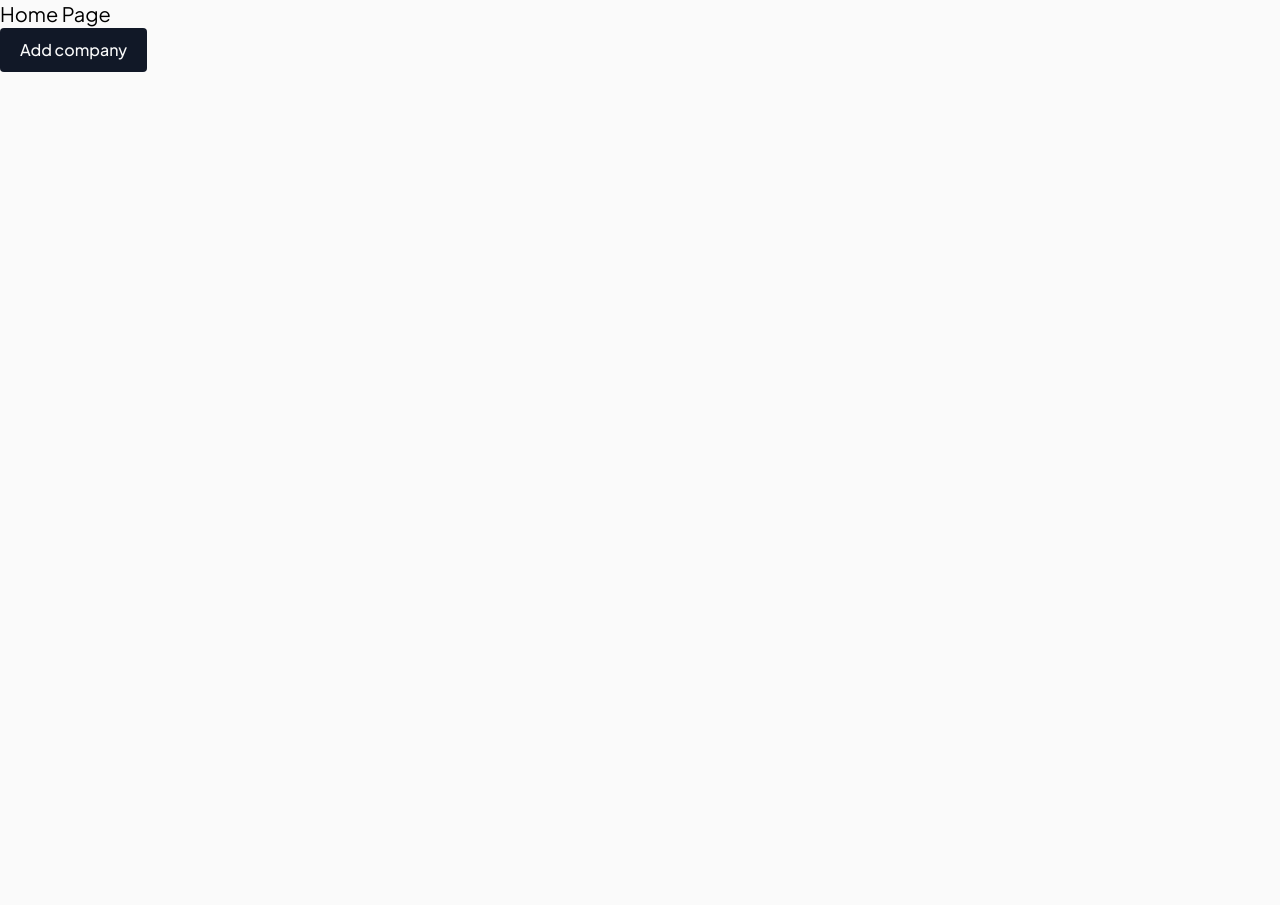
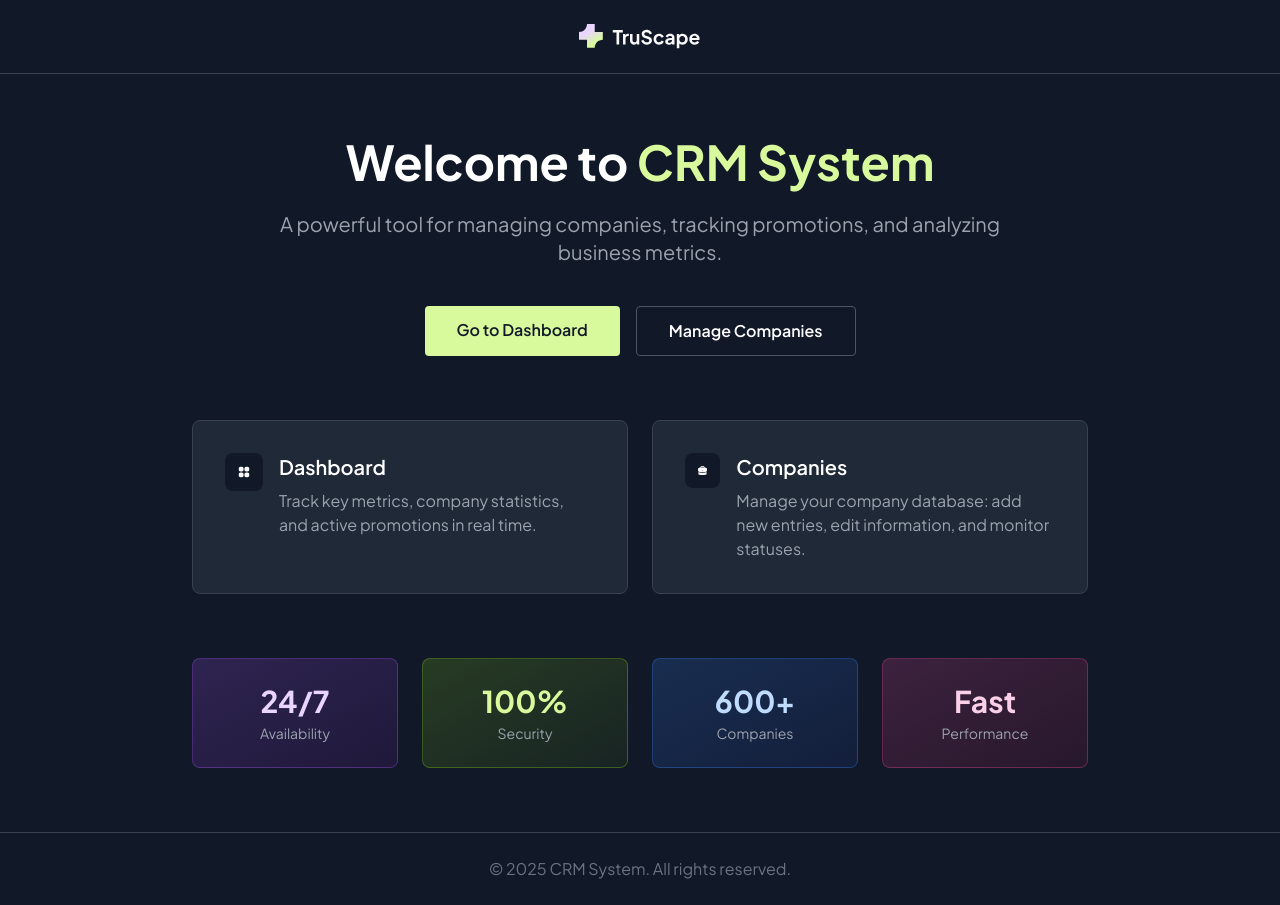
Before and after one commit to xboikom1/crm, a Next.js app: page / in a window 1280 px wide. Before the commit the page ends 800 px from the top, so only its background shows below. Built offline with nearby package versions, Linux system fonts and the light colour scheme.

Commit message:
change Home page

```diff
--- /dev/null
+++ b/src/app/components/features-grid.tsx
@@ -0,0 +1,51 @@
+import Image from 'next/image';
+import Link from 'next/link';
+
+const features = [
+  {
+    title: 'Dashboard',
+    description:
+      'Track key metrics, company statistics, and active promotions in real time.',
+    href: '/dashboard',
+    icon: '/icons/squares.svg',
+  },
+  {
+    title: 'Companies',
+    description:
+      'Manage your company database: add new entries, edit information, and monitor statuses.',
+    href: '/companies',
+    icon: '/icons/briefcase.svg',
+  },
+];
+
+export default function FeaturesGrid() {
+  return (
+    <div className="grid grid-cols-1 md:grid-cols-2 gap-6 max-w-4xl w-full">
+      {features.map((feature) => (
+        <Link
+          key={feature.href}
+          href={feature.href}
+          className="group p-8 bg-gray-800 rounded-lg hover:bg-gray-700 transition-colors border border-gray-700 hover:border-lime-200"
+        >
+          <div className="flex items-start gap-4">
+            <div className="p-3 bg-gray-900 rounded-lg group-hover:bg-lime-200 transition-colors">
+              <Image
+                src={feature.icon}
+                alt={feature.title}
+                width={24}
+                height={24}
+                className="transition-all group-hover:brightness-0"
+              />
+            </div>
+            <div>
+              <h2 className="text-xl font-semibold text-white mb-2 group-hover:text-lime-200 transition-colors">
+                {feature.title}
+              </h2>
+              <p className="text-gray-400">{feature.description}</p>
+            </div>
+          </div>
+        </Link>
+      ))}
+    </div>
+  );
+}
--- /dev/null
+++ b/src/app/components/hero-section.tsx
@@ -0,0 +1,29 @@
+import Link from 'next/link';
+
+export default function HeroSection() {
+  return (
+    <div className="max-w-3xl text-center mb-16">
+      <h1 className="text-5xl font-bold text-white mb-6">
+        Welcome to <span className="text-lime-200">CRM System</span>
+      </h1>
+      <p className="text-xl text-gray-400 mb-10">
+        A powerful tool for managing companies, tracking promotions, and
+        analyzing business metrics.
+      </p>
+      <div className="flex gap-4 justify-center">
+        <Link
+          href="/dashboard"
+          className="px-8 py-3 bg-lime-200 text-gray-900 font-semibold rounded hover:bg-lime-300 transition-colors"
+        >
+          Go to Dashboard
+        </Link>
+        <Link
+          href="/companies"
+          className="px-8 py-3 bg-transparent border border-gray-600 text-white font-semibold rounded hover:bg-gray-800 transition-colors"
+        >
+          Manage Companies
+        </Link>
+      </div>
+    </div>
+  );
+}
--- a/src/app/components/sidebar.tsx
+++ b/src/app/components/sidebar.tsx
@@ -3,6 +3,7 @@
 import Image from 'next/image';
 import SidebarItem from '@/src/app/components/sidebar-item';
 import { usePathname, useRouter } from 'next/navigation';
+import Link from 'next/link';
 
 export default function Sidebar() {
   const router = useRouter();
@@ -14,13 +15,9 @@ export default function Sidebar() {
   return (
     <aside className="fixed top-0 left-0 z-40 w-60 h-screen">
       <div className="flex flex-col h-full overflow-y-auto bg-gray-900">
-        <Image
-          className="py-8 mb-11 mx-auto"
-          width={122}
-          height={25}
-          src="/icons/logo.svg"
-          alt="logo"
-        />
+        <Link href="/" className="py-8 mb-11 mx-auto">
+          <Image width={122} height={25} src="/icons/logo.svg" alt="logo" />
+        </Link>
         <ul className="space-y-7">
           <SidebarItem
             pathname="/dashboard"
--- /dev/null
+++ b/src/app/components/stats-preview.tsx
@@ -0,0 +1,22 @@
+export default function StatsPreview() {
+  return (
+    <div className="grid grid-cols-2 md:grid-cols-4 gap-6 mt-16 max-w-4xl w-full">
+      <div className="p-6 bg-gradient-to-br from-purple-500/20 to-purple-900/20 rounded-lg text-center border border-purple-500/30">
+        <p className="text-3xl font-bold text-purple-200">24/7</p>
+        <p className="text-sm text-gray-400 mt-1">Availability</p>
+      </div>
+      <div className="p-6 bg-gradient-to-br from-lime-500/20 to-lime-900/20 rounded-lg text-center border border-lime-500/30">
+        <p className="text-3xl font-bold text-lime-200">100%</p>
+        <p className="text-sm text-gray-400 mt-1">Security</p>
+      </div>
+      <div className="p-6 bg-gradient-to-br from-blue-500/20 to-blue-900/20 rounded-lg text-center border border-blue-500/30">
+        <p className="text-3xl font-bold text-blue-200">600+</p>
+        <p className="text-sm text-gray-400 mt-1">Companies</p>
+      </div>
+      <div className="p-6 bg-gradient-to-br from-pink-500/20 to-pink-900/20 rounded-lg text-center border border-pink-500/30">
+        <p className="text-3xl font-bold text-pink-200">Fast</p>
+        <p className="text-sm text-gray-400 mt-1">Performance</p>
+      </div>
+    </div>
+  );
+}
--- a/src/app/page.tsx
+++ b/src/app/page.tsx
@@ -1,10 +1,30 @@
-import AddCompanyButton from '@/src/app/components/add-company-button';
+import Image from 'next/image';
+import HeroSection from './components/hero-section';
+import FeaturesGrid from './components/features-grid';
+import StatsPreview from './components/stats-preview';
 
 export default function Home() {
   return (
-    <main>
-      <h1 className="text-xl">Home Page</h1>
-      <AddCompanyButton />
-    </main>
+    <div className="min-h-screen bg-gray-900 flex flex-col">
+      <header className="flex items-center justify-center px-10 py-6 border-b border-gray-700">
+        <Image
+          width={122}
+          height={25}
+          src="/icons/logo.svg"
+          alt="logo"
+          priority
+        />
+      </header>
+
+      <main className="flex-1 flex flex-col items-center justify-center px-10 py-16">
+        <HeroSection />
+        <FeaturesGrid />
+        <StatsPreview />
+      </main>
+
+      <footer className="px-10 py-6 border-t border-gray-700 text-center text-gray-500">
+        <p>© 2025 CRM System. All rights reserved.</p>
+      </footer>
+    </div>
   );
 }
```
Also changed, not shown: src/app/api/summary-sales/[id]/route.ts (renamed from src/app/api/summary-stats/[id]/route.ts).
